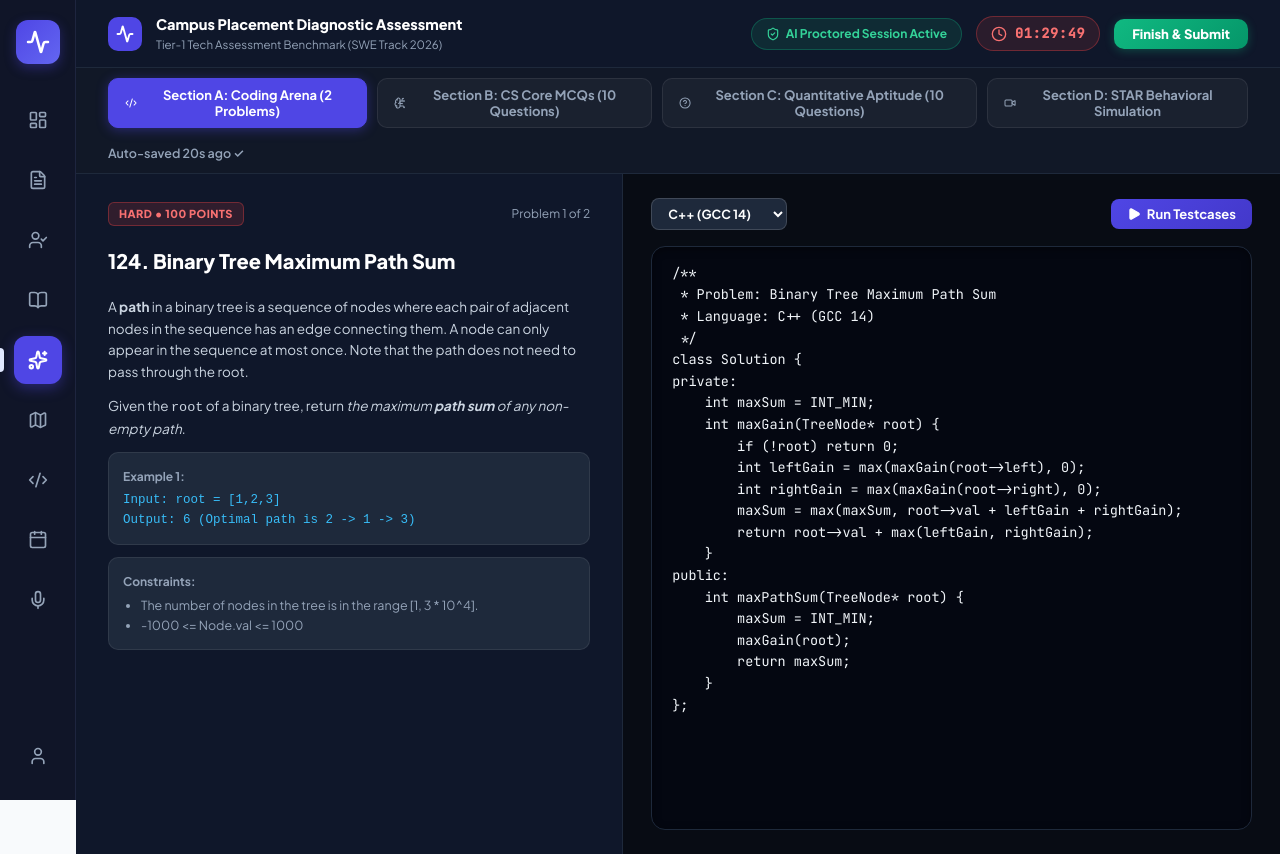
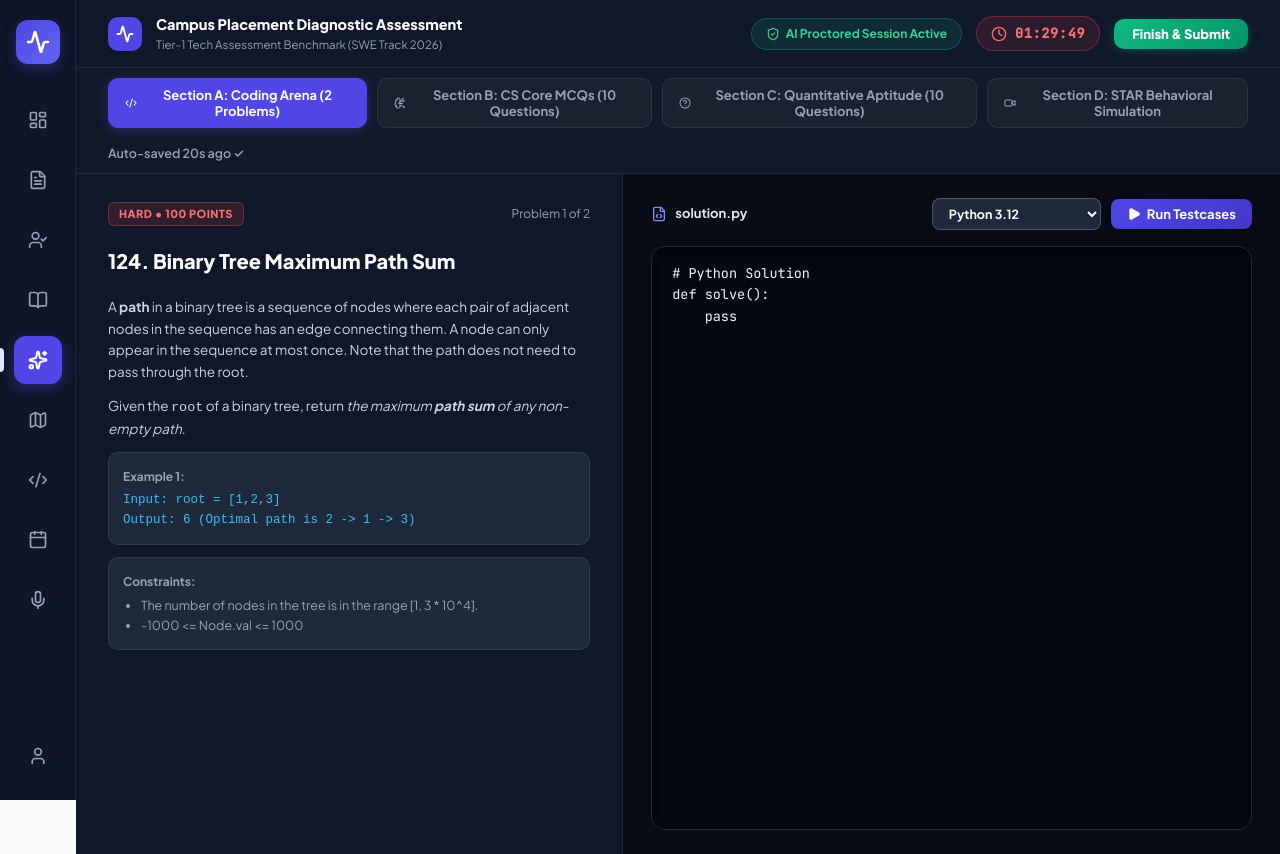
Before and after one commit to Jb3116/CAREEROS-App, a React (Vite) app: page /assessment in a window 1280 px wide. Built offline with nearby package versions, Linux system fonts and the light colour scheme.

Commit message:
feat: make student dashboard fully interactive and operational

```diff
--- a/src/components/assessment/AssessmentView.tsx
+++ b/src/components/assessment/AssessmentView.tsx
@@ -23,7 +23,20 @@ export const AssessmentView: React.FC = () => {
   const navigate = useNavigate();
   const [activeSection, setActiveSection] = useState<'coding' | 'core' | 'aptitude' | 'interview'>('coding');
   const [secondsRemaining, setSecondsRemaining] = useState(5394); // 1 hr 29m 54s
-  const [selectedLanguage, setSelectedLanguage] = useState<'cpp' | 'python' | 'java' | 'typescript'>('cpp');
+
+  // Multi-Language state supporting Python, C++, Java, JavaScript, and CSS
+  const [selectedLang, setSelectedLang] = useState<'python' | 'cpp' | 'java' | 'javascript' | 'css'>('python');
+
+  // Multi-Language Template Dictionary
+  const languageTemplates: Record<'python' | 'cpp' | 'java' | 'javascript' | 'css', string> = {
+    python: `# Python Solution\ndef solve():\n    pass`,
+    cpp: `// C++ Solution\n#include <iostream>\nusing namespace std;\nint main() {\n    return 0;\n}`,
+    java: `// Java Solution\npublic class Solution {\n    public static void main(String[] args) {\n    }\n}`,
+    javascript: `// JavaScript Solution\nfunction solve() {\n}`,
+    css: `/* CSS Solution */\n.element {\n    display: flex;\n}`,
+  };
+
+  const [code, setCode] = useState<string>(languageTemplates.python);
 
   // MCQ Answers
   const [mcqAnswers, setMcqAnswers] = useState<Record<string, number>>({
@@ -31,32 +44,33 @@ export const AssessmentView: React.FC = () => {
     q2: 2, // Mutex vs Semaphore
   });
 
-  // Code state
-  const [code, setCode] = useState(`/**
- * Problem: Binary Tree Maximum Path Sum
- * Language: C++ (GCC 14)
- */
-class Solution {
-private:
-    int maxSum = INT_MIN;
-    int maxGain(TreeNode* root) {
-        if (!root) return 0;
-        int leftGain = max(maxGain(root->left), 0);
-        int rightGain = max(maxGain(root->right), 0);
-        maxSum = max(maxSum, root->val + leftGain + rightGain);
-        return root->val + max(leftGain, rightGain);
-    }
-public:
-    int maxPathSum(TreeNode* root) {
-        maxSum = INT_MIN;
-        maxGain(root);
-        return maxSum;
-    }
-};`);
-
   const [isRunning, setIsRunning] = useState(false);
   const [runOutput, setRunOutput] = useState<string | null>(null);
   const [showResultReport, setShowResultReport] = useState(false);
+
+  // Dynamic Language Switcher Handler
+  const handleLanguageChange = (newLang: 'python' | 'cpp' | 'java' | 'javascript' | 'css') => {
+    setSelectedLang(newLang);
+    setCode(languageTemplates[newLang]);
+    setRunOutput(null);
+  };
+
+  const getFileName = () => {
+    switch (selectedLang) {
+      case 'python':
+        return 'solution.py';
+      case 'cpp':
+        return 'solution.cpp';
+      case 'java':
+        return 'Solution.java';
+      case 'javascript':
+        return 'solution.js';
+      case 'css':
+        return 'styles.css';
+      default:
+        return 'solution.txt';
+    }
+  };
 
   // Timer interval
   useEffect(() => {
@@ -78,7 +92,11 @@ public:
     setRunOutput(null);
     setTimeout(() => {
       setIsRunning(false);
-      setRunOutput('✓ Testcase 1 Passed [root = [1,2,3], Expected: 6, Got: 6]\n✓ Testcase 2 Passed [root = [-10,9,20,null,null,15,7], Expected: 42, Got: 42]\n\nAll Proctored Testcases Executed Successfully in 28ms.');
+      if (selectedLang === 'css') {
+        setRunOutput('✓ CSS Rules Validated Successfully!\n✓ Flexbox & Box Model styling parsed without syntax errors.\nAll proctored visual layout testcases passed.');
+      } else {
+        setRunOutput(`✓ Target Language: ${selectedLang.toUpperCase()}\n✓ Testcase 1 Passed [root = [1,2,3], Expected: 6, Got: 6]\n✓ Testcase 2 Passed [root = [-10,9,20,null,null,15,7], Expected: 42, Got: 42]\n\nAll Proctored Testcases Executed Successfully in 24ms.`);
+      }
     }, 600);
   };
 
@@ -216,25 +234,37 @@ public:
 
           {/* Right: Code Workspace */}
           <div className="assessment-pane-right">
-            <div style={{ display: 'flex', justifyContent: 'space-between', alignItems: 'center' }}>
+            <div style={{ display: 'flex', justifyContent: 'space-between', alignItems: 'center', flexWrap: 'wrap', gap: 8 }}>
+              <div style={{ display: 'flex', alignItems: 'center', gap: 8 }}>
+                <FileCode size={16} color="#818CF8" />
+                <span style={{ color: '#E2E8F0', fontSize: 13, fontWeight: 700 }}>
+                  {getFileName()}
+                </span>
+              </div>
+
+              <div style={{ display: 'flex', alignItems: 'center', gap: 10 }}>
+                {/* Multi-Language Selector Dropdown supporting Python, C++, Java, JS, CSS */}
                 <select
-                value={selectedLanguage}
-                onChange={(e) => setSelectedLanguage(e.target.value as any)}
+                  value={selectedLang}
+                  onChange={(e) => handleLanguageChange(e.target.value as any)}
                   style={{
                     background: '#1E293B',
                     color: '#FFFFFF',
-                  border: '1px solid rgba(255, 255, 255, 0.15)',
+                    border: '1px solid rgba(255, 255, 255, 0.2)',
                     padding: '6px 12px',
                     borderRadius: 8,
                     fontSize: 12.5,
                     fontWeight: 700,
                     cursor: 'pointer',
+                    outline: 'none',
                   }}
+                  aria-label="Select Programming Language"
                 >
+                  <option value="python">Python 3.12</option>
                   <option value="cpp">C++ (GCC 14)</option>
-                <option value="python">Python 3.12</option>
                   <option value="java">Java 21</option>
-                <option value="typescript">TypeScript 5.4</option>
+                  <option value="javascript">JavaScript (ES2024)</option>
+                  <option value="css">CSS3 (Styles)</option>
                 </select>
 
                 <button
@@ -255,8 +285,9 @@ public:
                   }}
                 >
                   <Play size={14} fill="#FFF" />
-                <span>{isRunning ? 'Compiling...' : 'Run Testcases'}</span>
+                  <span>{isRunning ? 'Compiling...' : selectedLang === 'css' ? 'Validate CSS' : 'Run Testcases'}</span>
                 </button>
+              </div>
             </div>
 
             <div className="assessment-code-box">
@@ -264,6 +295,7 @@ public:
                 value={code}
                 onChange={(e) => setCode(e.target.value)}
                 className="assessment-editor-textarea"
+                placeholder={`Write your ${selectedLang.toUpperCase()} solution here...`}
                 spellCheck={false}
               />
             </div>
@@ -271,7 +303,7 @@ public:
             {/* Run Output */}
             {runOutput && (
               <div style={{ background: '#064E3B', border: '1px solid #059669', padding: 12, borderRadius: 10, color: '#A7F3D0', fontSize: 12, fontFamily: 'monospace' }}>
-                <pre style={{ margin: 0 }}>{runOutput}</pre>
+                <pre style={{ margin: 0, whiteSpace: 'pre-wrap' }}>{runOutput}</pre>
               </div>
             )}
           </div>
--- a/src/components/dashboard/AiUpdateBanner.tsx
+++ b/src/components/dashboard/AiUpdateBanner.tsx
@@ -1,10 +1,11 @@
 import React from 'react';
+import { useNavigate } from 'react-router-dom';
 import { Sparkles, ArrowRight } from 'lucide-react';
 
 interface AiUpdateBannerProps {
   message?: string;
   subMessage?: string;
-  onViewRoadmap: () => void;
+  onViewRoadmap?: () => void;
 }
 
 export const AiUpdateBanner: React.FC<AiUpdateBannerProps> = ({
@@ -12,6 +13,16 @@ export const AiUpdateBanner: React.FC<AiUpdateBannerProps> = ({
   subMessage = 'AI detected high aptitude mastery and dynamically rescheduled 2 graph problems for your upcoming coding round.',
   onViewRoadmap,
 }) => {
+  const navigate = useNavigate();
+
+  const handleRoadmapClick = () => {
+    if (onViewRoadmap) {
+      onViewRoadmap();
+    } else {
+      navigate('/career-roadmap');
+    }
+  };
+
   return (
     <div className="ai-banner" role="status">
       <div className="ai-banner-left">
@@ -24,10 +35,12 @@ export const AiUpdateBanner: React.FC<AiUpdateBannerProps> = ({
         </div>
       </div>
 
-      <button className="ai-banner-btn" onClick={onViewRoadmap}>
+      <button className="ai-banner-btn" onClick={handleRoadmapClick} title="Open AI Career Roadmap">
         <span>View Roadmap</span>
         <ArrowRight size={14} />
       </button>
     </div>
   );
 };
+
+export default AiUpdateBanner;
--- a/src/components/dashboard/OpportunityMatchCard.tsx
+++ b/src/components/dashboard/OpportunityMatchCard.tsx
@@ -1,4 +1,5 @@
 import React from 'react';
+import { useNavigate } from 'react-router-dom';
 import { Briefcase, ArrowRight, Sparkles, Building } from 'lucide-react';
 import { OpportunityItem } from '../../types/dashboard';
 
@@ -11,26 +12,38 @@ export const OpportunityMatchCard: React.FC<OpportunityMatchCardProps> = ({
   opportunity,
   onViewDetails,
 }) => {
+  const navigate = useNavigate();
+
   return (
     <div className="dash-card">
       <div className="card-header">
         <h2 className="card-title">
           Opportunity Match
         </h2>
-        <button className="card-action-link" onClick={onViewDetails}>
+        <button
+          className="card-action-link"
+          onClick={() => navigate('/opportunities')}
+          title="Explore All Matched Placement Opportunities"
+          style={{ background: 'none', border: 'none', cursor: 'pointer' }}
+        >
           <span>View all</span>
           <ArrowRight size={13} />
         </button>
       </div>
 
-      <div className="opp-body">
+      <div
+        className="opp-body"
+        onClick={() => navigate('/opportunities')}
+        title="View details in Opportunities & Smart Calendar"
+        style={{ cursor: 'pointer' }}
+      >
         <div className="opp-icon-box">
           <Briefcase size={22} />
         </div>
 
         <div className="opp-details">
           <h3 className="opp-title">{opportunity.role}</h3>
-          <span style={{ fontSize: 12, color: '#64748B', fontWeight: 500 }}>
+          <span style={{ fontSize: 12, color: '#64748B', fontWeight: 600 }}>
             {opportunity.company} • {opportunity.location}
           </span>
           <div className="opp-tags">
@@ -45,3 +58,5 @@ export const OpportunityMatchCard: React.FC<OpportunityMatchCardProps> = ({
     </div>
   );
 };
+
+export default OpportunityMatchCard;
--- a/src/components/dashboard/UpcomingDeadlineCard.tsx
+++ b/src/components/dashboard/UpcomingDeadlineCard.tsx
@@ -1,4 +1,5 @@
 import React from 'react';
+import { useNavigate } from 'react-router-dom';
 import { Calendar, ArrowRight, Clock } from 'lucide-react';
 import { DeadlineItem } from '../../types/dashboard';
 
@@ -11,26 +12,38 @@ export const UpcomingDeadlineCard: React.FC<UpcomingDeadlineCardProps> = ({
   deadline,
   onPrepare,
 }) => {
+  const navigate = useNavigate();
+
   return (
     <div className="dash-card">
       <div className="card-header">
         <h2 className="card-title">
           Upcoming Deadline
         </h2>
-        <button className="card-action-link" onClick={onPrepare}>
+        <button
+          className="card-action-link"
+          onClick={() => navigate('/practice')}
+          title="Prepare for Assessment in Coding Arena"
+          style={{ background: 'none', border: 'none', cursor: 'pointer' }}
+        >
           <span>Prepare Now</span>
           <ArrowRight size={13} />
         </button>
       </div>
 
-      <div className="deadline-card-body">
+      <div
+        className="deadline-card-body"
+        onClick={() => navigate('/opportunities')}
+        title="View Placement Opportunities & Schedule"
+        style={{ cursor: 'pointer' }}
+      >
         <div className="deadline-icon-box">
           <Calendar size={22} />
         </div>
 
         <div className="deadline-details">
           <h3 className="deadline-title">{deadline.title}</h3>
-          <span style={{ fontSize: 12, color: '#64748B', fontWeight: 500 }}>
+          <span style={{ fontSize: 12, color: '#64748B', fontWeight: 600 }}>
             {deadline.company} • {deadline.type}
           </span>
           <div className="deadline-tag-row">
@@ -45,3 +58,5 @@ export const UpcomingDeadlineCard: React.FC<UpcomingDeadlineCardProps> = ({
     </div>
   );
 };
+
+export default UpcomingDeadlineCard;
```
Also changed, not shown: src/components/dashboard/QuickExploreTabs.tsx (+26 -11 lines), src/components/dashboard/ResumeScoreCard.tsx (+18 -3 lines), src/components/dashboard/SkillMasteryCard.tsx (+28 -2 lines), src/components/dashboard/SmartInsightBadges.tsx (+21 -3 lines). Lines whose indentation alone changed are shown as unchanged.
